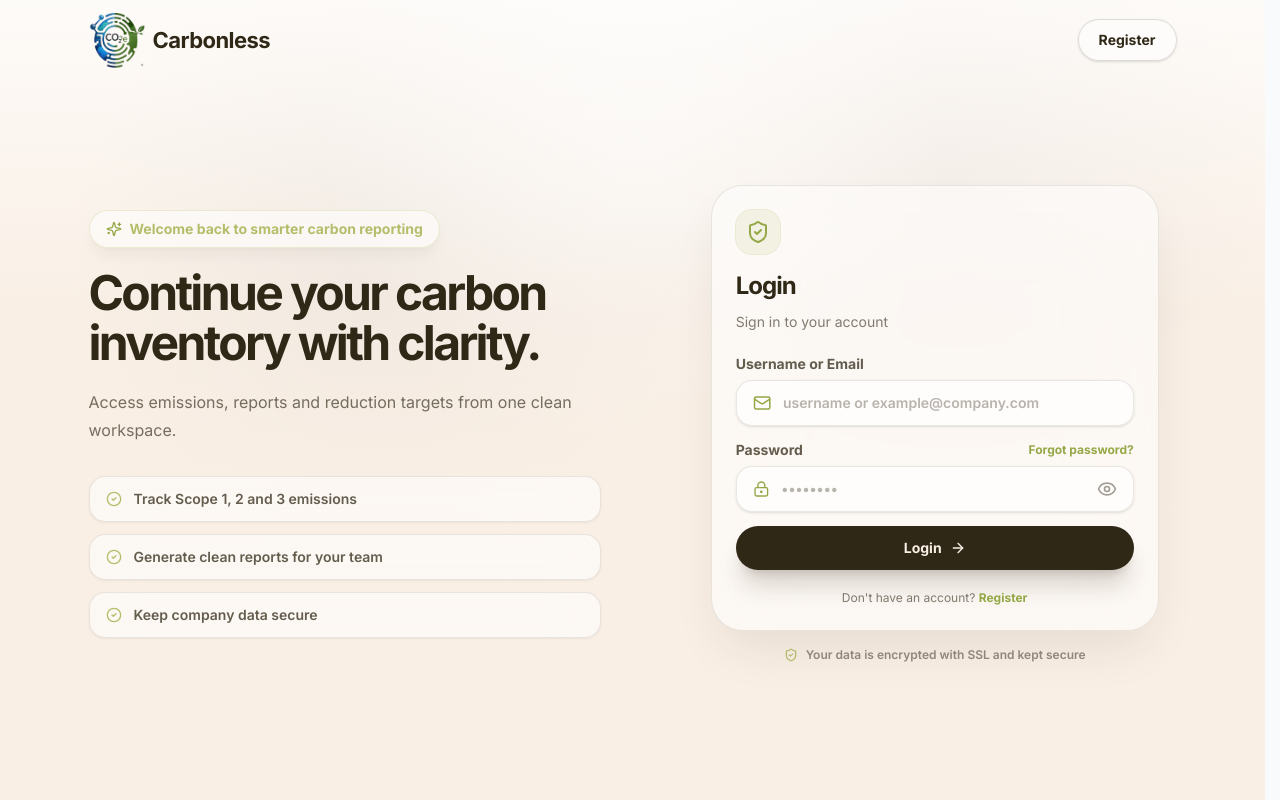
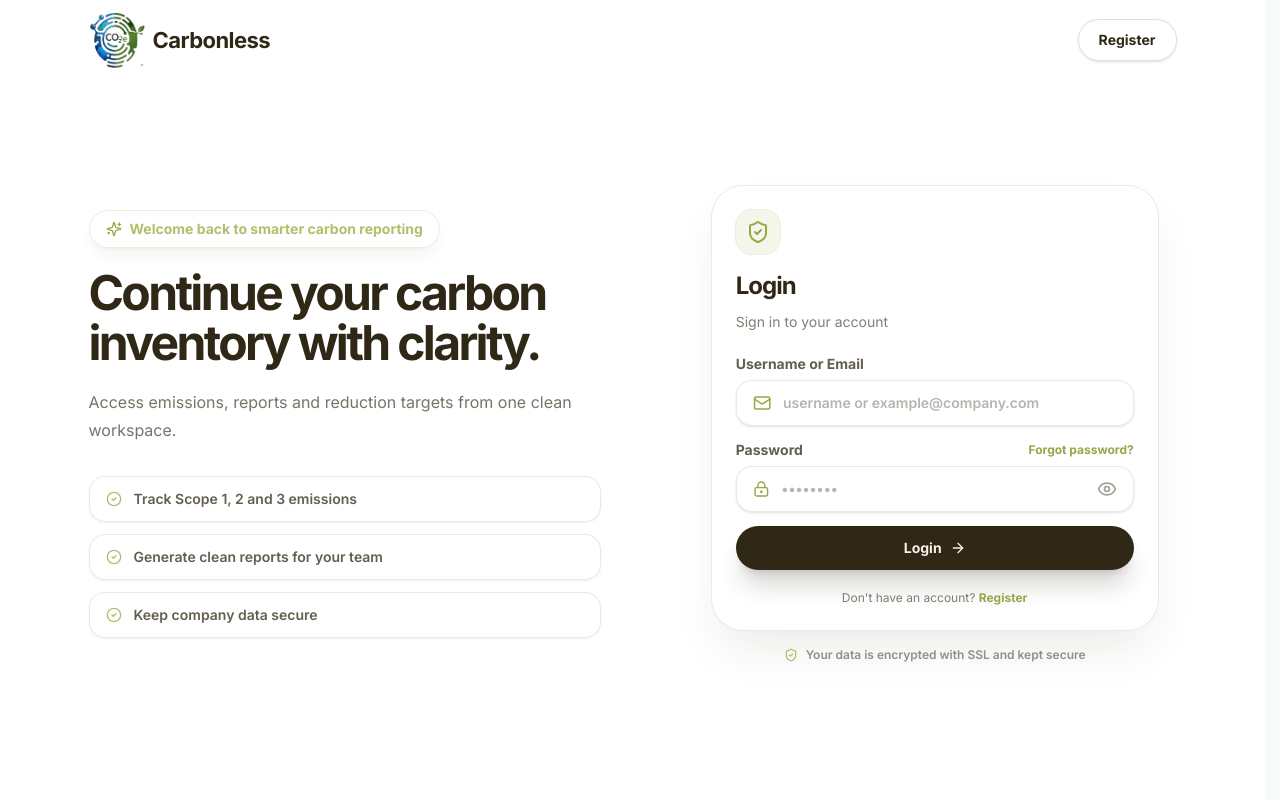
Before and after one commit to nazaninghn/carbonless, a Next.js app in the folder nexus_insights-saas-neon_nextjs/: page /login in a window 1280 px wide. Built offline with nearby package versions, Linux system fonts and the light colour scheme.

Commit message:
style: white background for login and register pages

```diff
--- a/nexus_insights-saas-neon_nextjs/src/app/login/page.jsx
+++ b/nexus_insights-saas-neon_nextjs/src/app/login/page.jsx
@@ -45,9 +45,7 @@ export default function LoginPage() {
   };
 
   return (
-    <main className="relative min-h-screen overflow-hidden bg-[#F9EFE5] text-[#302817]">
-      <div className="pointer-events-none absolute inset-0 bg-[radial-gradient(circle_at_50%_18%,rgba(248,248,248,0.92),transparent_34%),radial-gradient(circle_at_30%_32%,rgba(127,135,144,0.14),transparent_30%),radial-gradient(circle_at_75%_22%,rgba(143,146,161,0.15),transparent_28%)]" />
-      <div className="pointer-events-none absolute inset-x-0 top-0 h-[620px] bg-gradient-to-b from-white/75 via-[#F9EFE5]/50 to-[#F9EFE5]" />
+    <main className="relative min-h-screen bg-white text-[#302817]">
 
       <header className="relative z-20 mx-auto flex h-20 w-full max-w-6xl items-center justify-between gap-2 px-4 sm:px-6 lg:px-8">
         <NextLink href="/" className="flex min-w-0 items-center gap-2">
--- a/nexus_insights-saas-neon_nextjs/src/app/register/page.jsx
+++ b/nexus_insights-saas-neon_nextjs/src/app/register/page.jsx
@@ -210,9 +210,7 @@ export default function RegisterPage() {
   const progress = Math.round(((currentSection - 1) / 2) * 100);
 
   return (
-    <main className="relative min-h-screen overflow-hidden bg-[#F9EFE5] text-[#302817]">
-      <div className="pointer-events-none absolute inset-0 bg-[radial-gradient(circle_at_50%_18%,rgba(248,248,248,0.92),transparent_34%),radial-gradient(circle_at_30%_32%,rgba(127,135,144,0.14),transparent_30%),radial-gradient(circle_at_75%_22%,rgba(143,146,161,0.15),transparent_28%)]" />
-      <div className="pointer-events-none absolute inset-x-0 top-0 h-[620px] bg-gradient-to-b from-white/75 via-[#F9EFE5]/50 to-[#F9EFE5]" />
+    <main className="relative min-h-screen bg-white text-[#302817]">
 
       <header className="relative z-20 mx-auto flex h-20 w-full max-w-7xl items-center justify-between px-4 sm:px-6 lg:px-8">
         <Link href="/" className="flex items-center gap-2">
```
